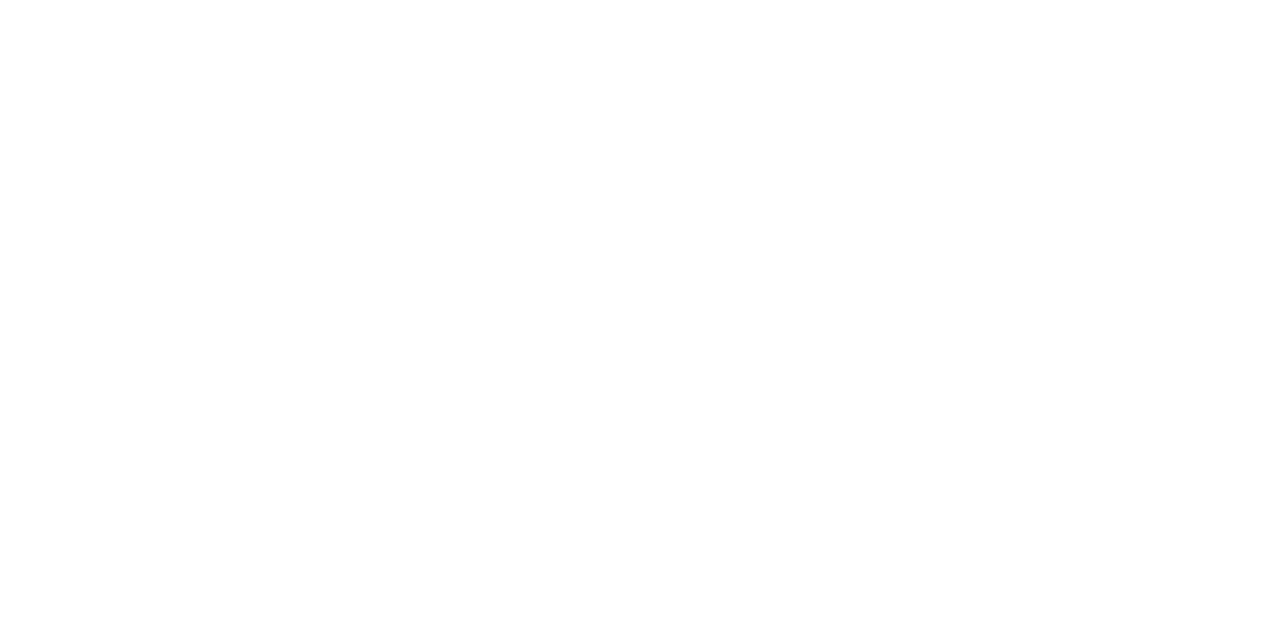
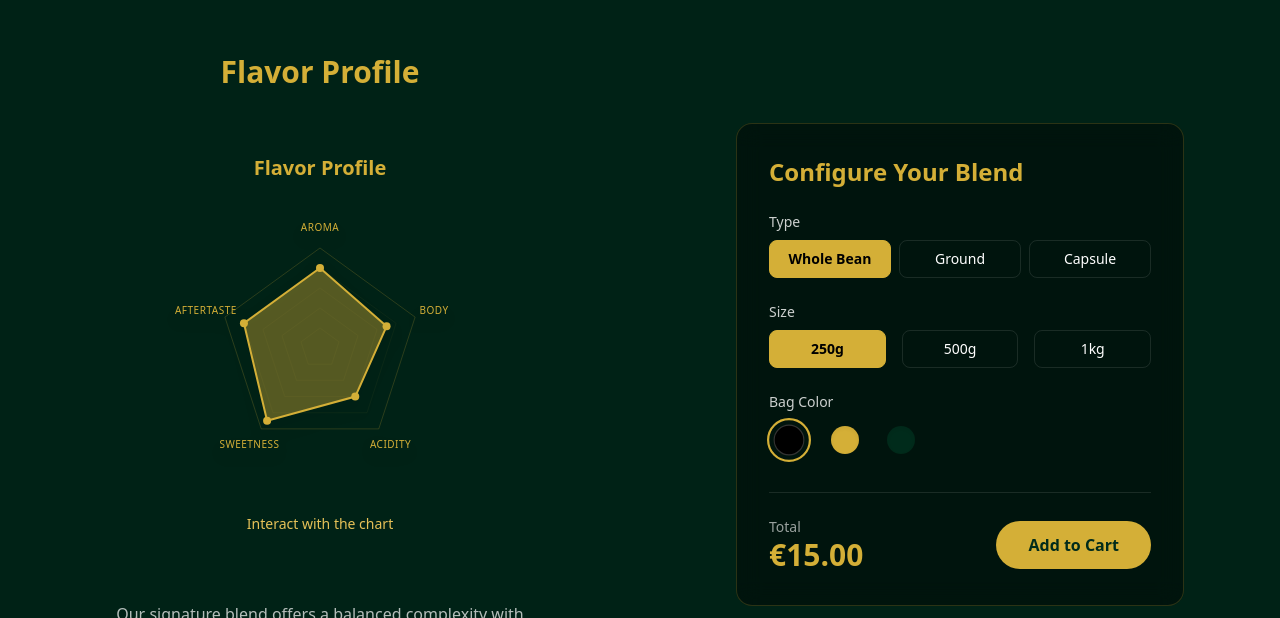
Before and after one commit to conornaught0n/BLENDIE-SITE, a Next.js app: page /staging/v2-preview in a window 1280 px wide. Before the commit this address had no page. Shown: the part 682-1300 px from the top of the page. Before the commit the page ends 800 px from the top, so only its background shows below. Built offline with nearby package versions, Linux system fonts and the light colour scheme.

Commit message:
Add new staging page

```diff
--- /dev/null
+++ b/app/staging/v2-preview/page.tsx
@@ -0,0 +1,43 @@
+import { Hero } from "@/components/Hero";
+import { StarFlower } from "@/components/StarFlower";
+import { Configurator } from "@/components/Configurator";
+
+export default function StagingV2() {
+  return (
+    <main className="bg-background min-h-screen">
+      <Hero />
+
+      <section className="py-24 px-4 sm:px-6 lg:px-8 bg-black/20">
+        <div className="mx-auto max-w-7xl">
+          <div className="grid grid-cols-1 gap-16 lg:grid-cols-2 lg:items-center">
+
+            {/* Flavor Profile Section */}
+            <div className="flex flex-col items-center">
+              <h2 className="mb-8 text-3xl font-bold text-[#D4AF37]">Flavor Profile</h2>
+              <StarFlower />
+              <p className="mt-8 text-center text-white/70 max-w-md">
+                Our signature blend offers a balanced complexity with notes of dark chocolate, toasted hazelnut, and a hint of citrus acidity.
+              </p>
+            </div>
+
+            {/* Configurator Section */}
+            <div className="flex flex-col items-center">
+               <Configurator />
+            </div>
+
+          </div>
+        </div>
+      </section>
+
+      <section className="py-24 px-4 text-center">
+         <h2 className="text-2xl text-[#D4AF37] mb-4">Traceability</h2>
+         <p className="text-white/60">Enter your batch code (e.g., A17) to trace your coffee's journey.</p>
+         {/* Placeholder for Traceability Input - can be added later or now if simple */}
+         <div className="mt-6 flex justify-center gap-2">
+            <input type="text" placeholder="Batch Code" className="bg-white/5 border border-white/10 rounded-lg px-4 py-2 text-white focus:outline-none focus:border-[#D4AF37]" />
+            <button className="bg-[#D4AF37] text-black px-6 py-2 rounded-lg font-bold">Trace</button>
+         </div>
+      </section>
+    </main>
+  );
+}
```
